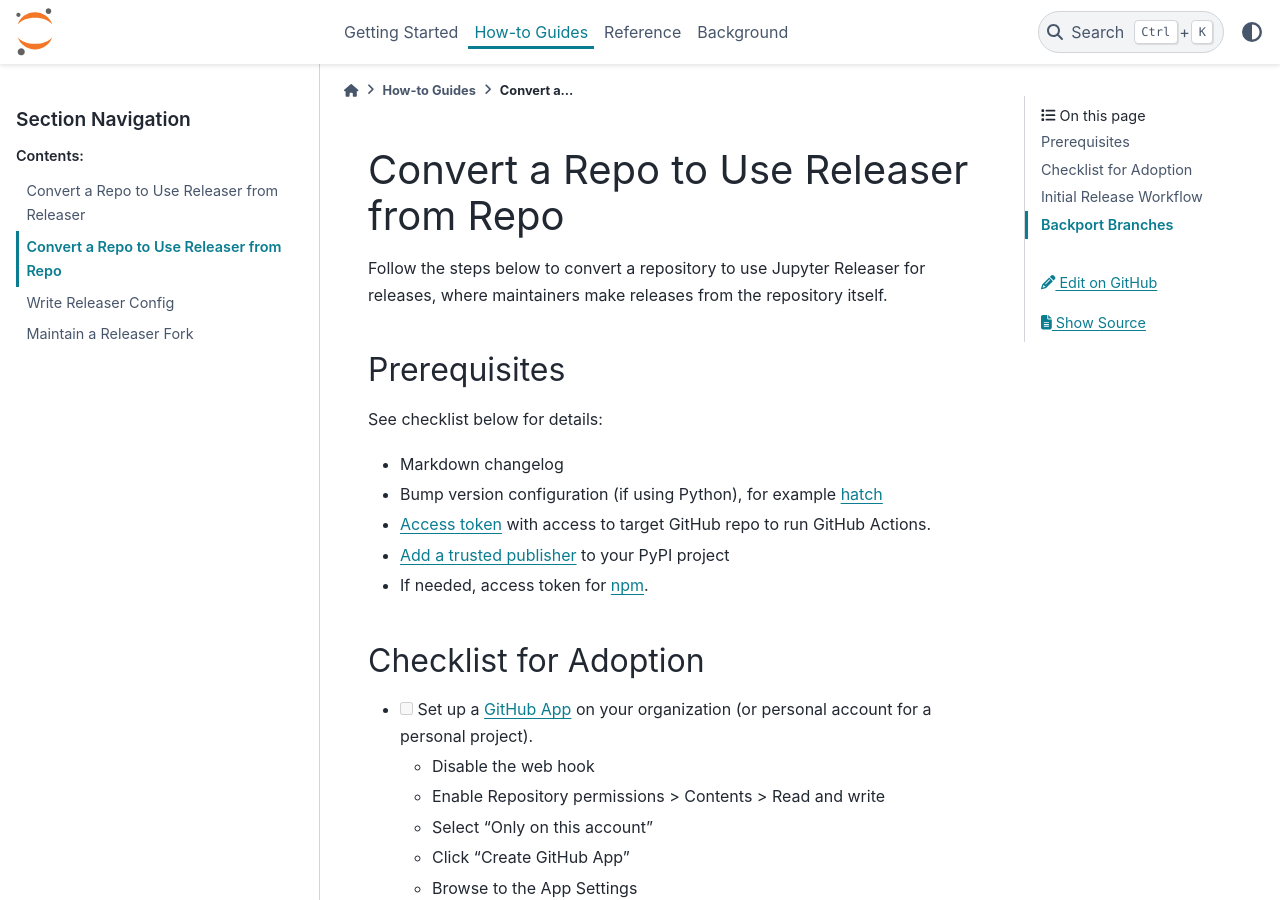
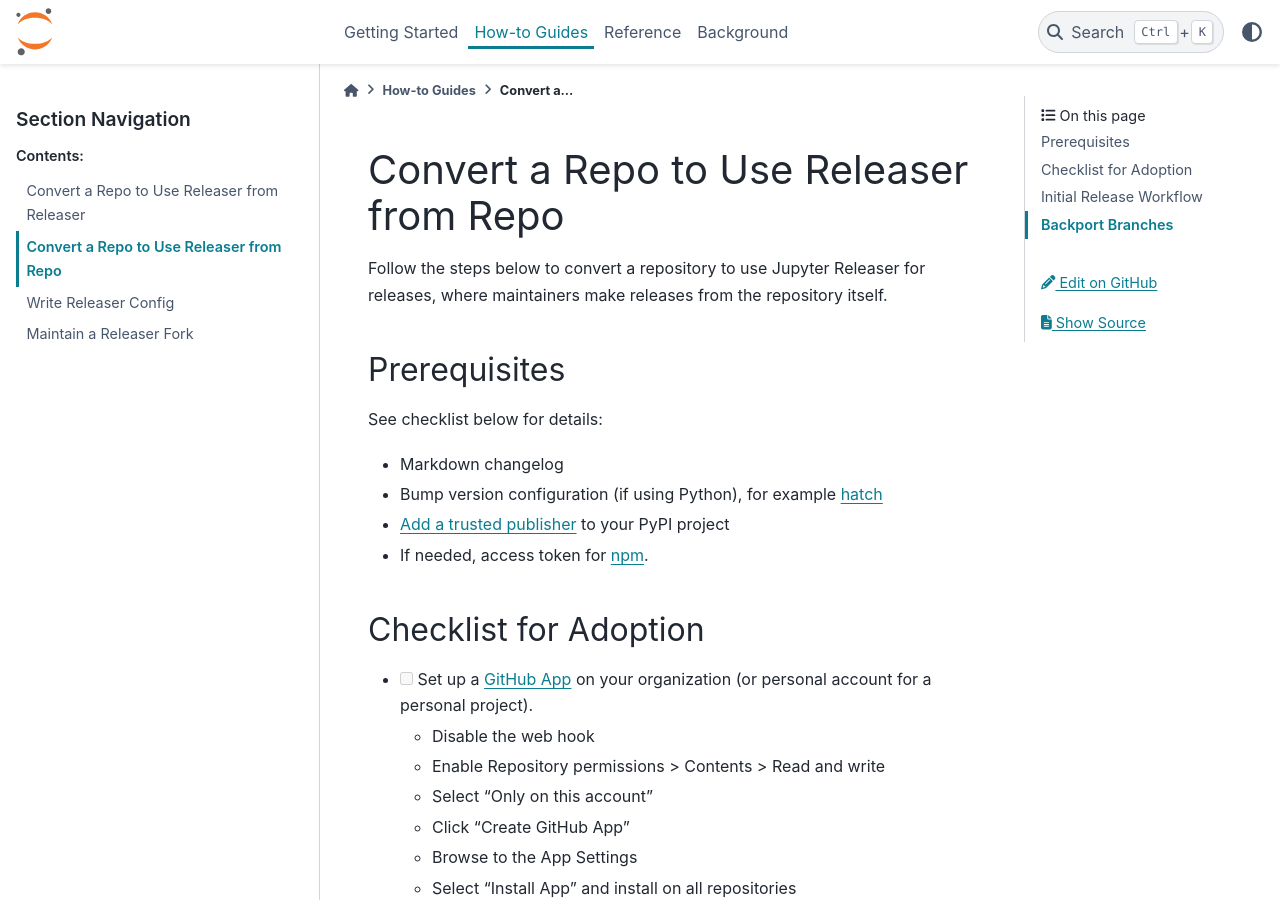
Before and after one commit to jupyter-server/jupyter_releaser, a Sphinx documentation site: the page built from docs/source/how_to_guides/convert_repo_from_repo.md, in a window 1280 px wide and 900 px high. Built offline with Sphinx 7.4.7 and the PyData theme 0.15.4, drawn with Linux system fonts in a browser that asks for light colours.

Commit message:
Remove the GitHub access token prerequisite (#573)

```diff
--- a/docs/source/how_to_guides/convert_repo_from_repo.md
+++ b/docs/source/how_to_guides/convert_repo_from_repo.md
@@ -8,7 +8,6 @@
 
 - Markdown changelog
 - Bump version configuration (if using Python), for example [hatch](https://hatch.pypa.io/latest/)
-- [Access token](https://docs.github.com/en/github/authenticating-to-github/creating-a-personal-access-token) with access to target GitHub repo to run GitHub Actions.
 - [Add a trusted publisher](https://docs.pypi.org/trusted-publishers/adding-a-publisher/) to your PyPI project
 - If needed, access token for [npm](https://docs.npmjs.com/creating-and-viewing-access-tokens).
 
```
